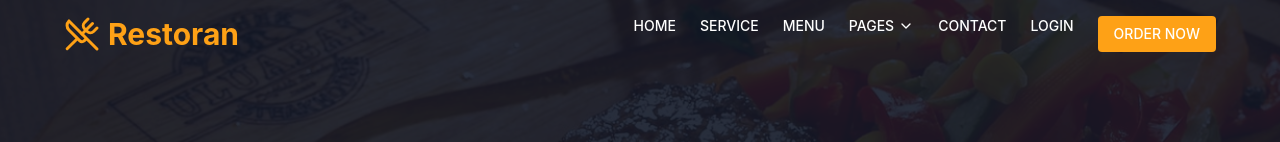
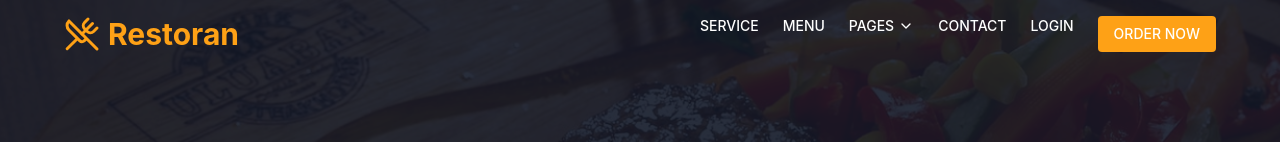
Before and after one commit to kee-rthuz/food_delivery, a React (Create React App) app: page / in a window 1280 px wide. Shown: the top 142 px of the page. Built offline with nearby package versions, Linux system fonts and the light colour scheme.

Commit message:
remove home and set home button in restroan

```diff
--- a/src/compontes/MainNavbar.js
+++ b/src/compontes/MainNavbar.js
@@ -1,12 +1,18 @@
 import React, { useState, useEffect } from 'react';
 import { UtensilsCrossed, ChevronDown } from 'lucide-react';
+import { useNavigate } from 'react-router-dom';
 
 const Navbar = () => {
   const [pagesDropdownOpen, setPagesDropdownOpen] = useState(false);
   const [visible, setVisible] = useState(false);
+  const navigate = useNavigate();
 
   const togglePagesDropdown = () => {
     setPagesDropdownOpen(!pagesDropdownOpen);
+  };
+
+  const handleRestoranClick = () => {
+    navigate('/');
   };
 
   useEffect(() => {
@@ -26,10 +32,14 @@ const Navbar = () => {
     } bg-gray-900 text-white py-4 px-6 hidden md:flex md:items-center md:justify-between`}>
       <div className="flex items-center">
         <UtensilsCrossed className="text-[#FEA116] mr-2" size={54} />
-        <span className="text-4xl font-bold text-[#FEA116]">Restoran</span>
+        <span
+          className="text-4xl font-bold text-[#FEA116] cursor-pointer hover:text-[#FFA500]"
+          onClick={handleRestoranClick}
+        >
+          Restoran
+        </span>
       </div>
       <div className="flex items-center space-x-6">
-        <a href="/" className="hover:text-[#FEA116]">HOME</a>
         <a href="/service" className="hover:text-[#FEA116]">SERVICE</a>
         <a href="/menu" className="hover:text-[#FEA116]">MENU</a>
         <div className="relative">
@@ -51,7 +61,7 @@ const Navbar = () => {
         </div>
         <a href="/contact" className="hover:text-[#FEA116]">CONTACT</a>
         <a href="/login" className="hover:text-[#FEA116]">LOGIN</a>
-        <button className="bg-[#FEA116] text-white px-4 py-2 rounded">
+        <button className="bg-[#FEA116] text-white px-4 py-2 rounded hover:bg-[#FFA500]">
           ORDER NOW
         </button>
       </div>
--- a/src/compontes/Navbar.js
+++ b/src/compontes/Navbar.js
@@ -3,7 +3,7 @@ import { Menu, ChevronDown, UtensilsCrossed } from 'lucide-react';
 import { motion } from 'framer-motion';
 import backgroundImage from '../assets/bg-hero.jpg';
 import mealImage from '../assets/hero.png';
-import { BrowserRouter as Router, Route, Switch, useLocation } from 'react-router-dom';
+import { BrowserRouter as Router, Route, Switch, useLocation, Link } from 'react-router-dom';
 
 const Header = () => {
   const [mobileMenuOpen, setMobileMenuOpen] = useState(false);
@@ -21,7 +21,7 @@ const Header = () => {
   const getPageTitle = () => {
     switch (location.pathname) {
       case '/':
-        return 'Home';
+        return 'Restoran';
       case '/about':
         return 'About';
       case '/service':
@@ -66,10 +66,11 @@ const Header = () => {
                 <div className="flex justify-between items-center">
                   <div className="flex items-center">
                     <UtensilsCrossed className="text-[#FEA116] mr-2" size={36} />
-                    <span className="text-3xl font-bold text-[#FEA116]">Restoran</span>
+                    <Link to="/" className="text-3xl font-bold text-[#FEA116] cursor-pointer hover:text-yellow-500 transition-colors duration-300">
+                      Restoran
+                    </Link>
                   </div>
                   <div className="hidden md:flex space-x-6 text-sm font-medium">
-                    <a href="/" className="hover:text-[#FEA116]">HOME</a>
                     <a href="/service" className="hover:text-[#FEA116]">SERVICE</a>
                     <a href="/menu" className="hover:text-[#FEA116]">MENU</a>
                     <div className="relative">
@@ -107,7 +108,6 @@ const Header = () => {
             {mobileMenuOpen && (
               <div className="md:hidden relative z-50 bg-gray-900 bg-opacity-90">
                 <div className="px-2 pt-2 pb-3 space-y-1 sm:px-3">
-                  <a href="/" className="block px-3 py-2 rounded-md text-base font-medium text-white hover:text-[#FEA116]">HOME</a>
                   <a href="/service" className="block px-3 py-2 rounded-md text-base font-medium text-white hover:text-[#FEA116]">SERVICE</a>
                   <a href="/menu" className="block px-3 py-2 rounded-md text-base font-medium text-white hover:text-[#FEA116]">MENU</a>
                   <button
@@ -173,7 +173,7 @@ const Header = () => {
                 {getPageTitle()}
               </motion.h1>
               <div className="flex justify-center space-x-2 text-sm text-[#FEA116]">
-                <a href="/" className="hover:text-[#FEA116]">HOME</a>
+                <Link to="/" className="hover:text-[#FEA116]">HOME</Link>
                 <span>/</span>
                 <a href="#" className="hover:text-[#FEA116]">PAGES</a>
                 <span>/</span>
```
